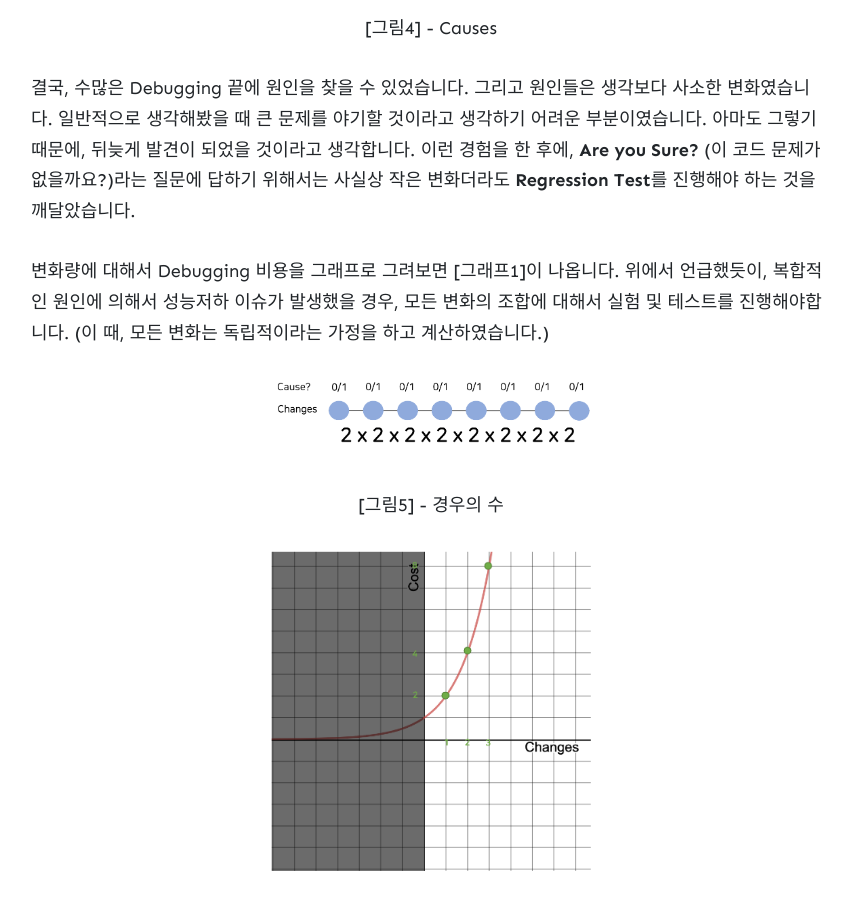
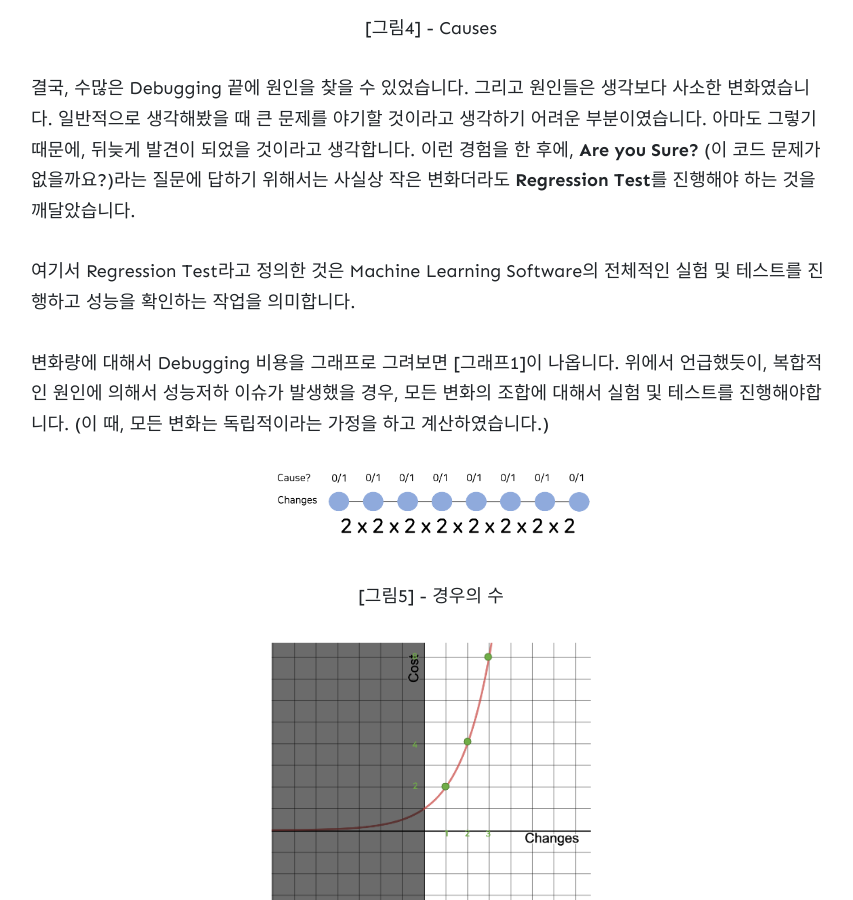
Before and after one commit to wowthemesnet/jekyll-theme-memoirs, a Jekyll site: the page built from _posts/2020-02-10-Performance-Test.md, in a window 1280 px wide and 900 px high, scrolled down 2583 px. Shown: the whole window, without its empty margins (209-1062 px from the left). Built offline with Jekyll 4.4.1, drawn with Linux system fonts in a browser that asks for light colours; nearby versions of some CDN libraries; comment, search, counter and statistics services are not loaded.

Commit message:
feat: Add content

```diff
--- a/_posts/2020-02-10-Performance-Test.md
+++ b/_posts/2020-02-10-Performance-Test.md
@@ -60,6 +60,8 @@ image:
 
 
 결국, 수많은 Debugging 끝에 원인을 찾을 수 있었습니다. 그리고 원인들은 생각보다 사소한 변화였습니다. 일반적으로 생각해봤을 때 큰 문제를 야기할 것이라고 생각하기 어려운 부분이였습니다. 아마도 그렇기 때문에, 뒤늦게 발견이 되었을 것이라고 생각합니다. 이런 경험을 한 후에, **Are you Sure?** (이 코드 문제가 없을까요?)라는 질문에 답하기 위해서는 사실상 작은 변화더라도 **Regression Test**를 진행해야 하는 것을 깨달았습니다.
+
+여기서 Regression Test라고 정의한 것은 Machine Learning Software의 전체적인 실험 및 테스트를 진행하고 성능을 확인하는 작업을 의미합니다.
 
 변화량에 대해서 Debugging 비용을 그래프로 그려보면 [그래프1]이 나옵니다. 위에서 언급했듯이, 복합적인 원인에 의해서 성능저하 이슈가 발생했을 경우, 모든 변화의 조합에 대해서 실험 및 테스트를 진행해야합니다. (이 때, 모든 변화는 독립적이라는 가정을 하고 계산하였습니다.)
 
```
